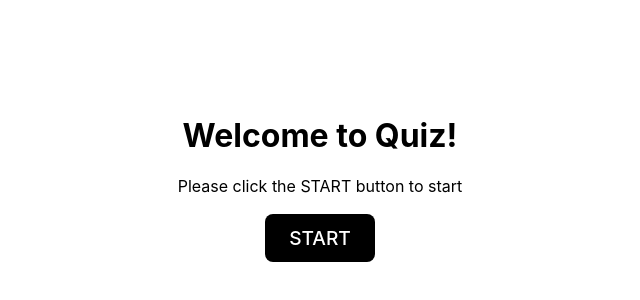
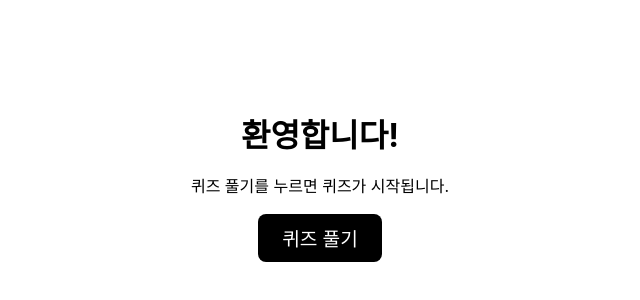
Before and after one commit to cheolubak/quiz, a React (Create React App) app: page / in a window 1280 px wide. Shown: the part 212-512 px from the top of the page, without its empty margins (320-960 px from the left). Built offline with nearby package versions, Linux system fonts and the light colour scheme.

Commit message:
글자 수정 및 README 수정

```diff
--- a/src/App.tsx
+++ b/src/App.tsx
@@ -1,6 +1,10 @@
 import React, { Suspense } from 'react';
 import { RecoilRoot } from 'recoil';
 import { RouterProvider, createBrowserRouter } from 'react-router-dom';
+
+function ErrorPage() {
+  return <h1>Error Page!!</h1>;
+}
 
 const HomePage = React.lazy(() => import('./components/pages/Home'));
 const QuizPage = React.lazy(() => import('./components/pages/Quiz'));
@@ -31,6 +35,10 @@ const router = createBrowserRouter([
       </Suspense>
     ),
   },
+  {
+    path: '/*',
+    element: <ErrorPage />,
+  },
 ]);
 
 function App() {
--- a/src/components/molecules/QuizCard/QuizCard.tsx
+++ b/src/components/molecules/QuizCard/QuizCard.tsx
@@ -1,8 +1,8 @@
 import { css } from '@emotion/css';
-import { useEffect, useState } from 'react';
+import { useState } from 'react';
 import { useRecoilValue } from 'recoil';
 import { useQuiz } from '../../../hooks/Quiz';
-import { currentQuizIndexState, quizResultState } from '../../../store/Quiz';
+import { currentQuizIndexState, quizListState, quizResultState } from '../../../store/Quiz';
 import Button from '../../atoms/Button';
 import Card from '../../atoms/Card';
 import CardContent from '../../atoms/CardContent';
@@ -11,6 +11,7 @@ import CardHeader from '../../atoms/CardHeader';
 import QuizTitle from '../../atoms/QuizTitle';
 import RadioButton from '../../atoms/RadioButton';
 import RadioGroup from '../../atoms/RadioGroup';
+import QuizList from '../../organisms/QuizList';
 import { QuizCardProps } from './QuizCardProps';
 
 function QuizCard({
@@ -25,6 +26,7 @@ function QuizCard({
   ...props
 }: QuizCardProps) {
   const [selectdChoice, setSelectedChoice] = useState<any>(null);
+  const quizList = useRecoilValue(quizListState);
   const currentQuizIndex = useRecoilValue(currentQuizIndexState);
   const quizResult = useRecoilValue(quizResultState);
 
@@ -81,7 +83,7 @@ function QuizCard({
               `}
               onClick={prevQuiz}
             >
-              이전
+              이전 문항
             </Button>
           )}
           <Button
@@ -91,7 +93,7 @@ function QuizCard({
             disabled={!selectdChoice && !quizResult[currentQuizIndex]?.status}
             onClick={clickSubmitAnswer}
           >
-            {!!quizResult[currentQuizIndex]?.status ? '다음' : '제출'}
+            {currentQuizIndex < quizList.length - 1 ? '다음 문항' : '제출'}
           </Button>
         </CardFooter>
       )}
--- a/src/components/organisms/ResultChart/ResultChart.tsx
+++ b/src/components/organisms/ResultChart/ResultChart.tsx
@@ -17,7 +17,7 @@ function ResultChart() {
     new Chart(ctx, {
       type: 'bar',
       data: {
-        labels: ['Correct', 'Wrong'],
+        labels: ['맞춘 개수', '틀린 개수'],
         datasets: [
           {
             label: 'Quiz Result',
--- a/src/components/organisms/Reviews/Reviews.tsx
+++ b/src/components/organisms/Reviews/Reviews.tsx
@@ -21,7 +21,7 @@ export default function Reviews() {
           text-align: center;
         `}
       >
-        Reviews(Wrong)
+        오답노트
       </SubTitle>
       <ReviewsItemsStyled>
         {wrongQuizResult.map((result, idx) => (
--- a/src/components/templates/Home/HomeTemplate.tsx
+++ b/src/components/templates/Home/HomeTemplate.tsx
@@ -8,10 +8,10 @@ import { HomeTemplateStyled } from './HomeTemplateStyled';
 function HomeTemplate() {
   return (
     <HomeTemplateStyled>
-      <Title>Welcome to Quiz!</Title>
-      <Description>Please click the START button to start</Description>
+      <Title>환영합니다!</Title>
+      <Description>퀴즈 풀기를 누르면 퀴즈가 시작됩니다.</Description>
       <Link to='/quiz'>
-        <Button>START</Button>
+        <Button>퀴즈 풀기</Button>
       </Link>
     </HomeTemplateStyled>
   );
--- a/src/components/templates/Result/ResultTemplate.tsx
+++ b/src/components/templates/Result/ResultTemplate.tsx
@@ -15,7 +15,7 @@ function ResultTemplate() {
 
   return (
     <ResultTemplateStyled>
-      <Title>Quiz Result</Title>
+      <Title>퀴즈 결과</Title>
       <SubTitle>Time: {quizTime.toFixed(1)}s</SubTitle>
       <ResultCart />
       <Link to='/quiz'>
@@ -23,7 +23,7 @@ function ResultTemplate() {
           size='large'
           onClick={againQuiz}
         >
-          Solve Again
+          다시 풀어보기
         </Button>
       </Link>
       <Reviews />
```
Also changed, not shown: 2 other files (tests, documents, lock files or other folders).
